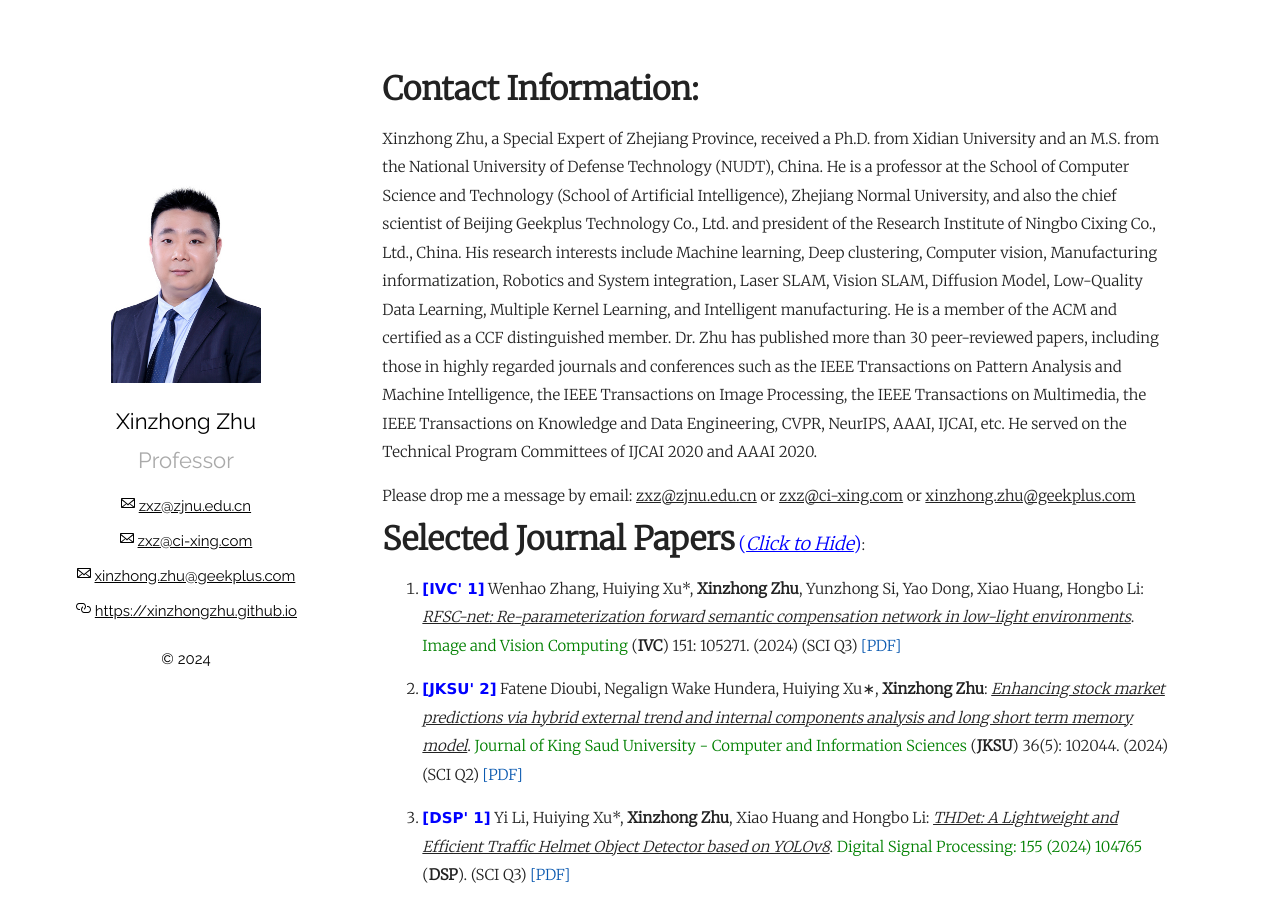
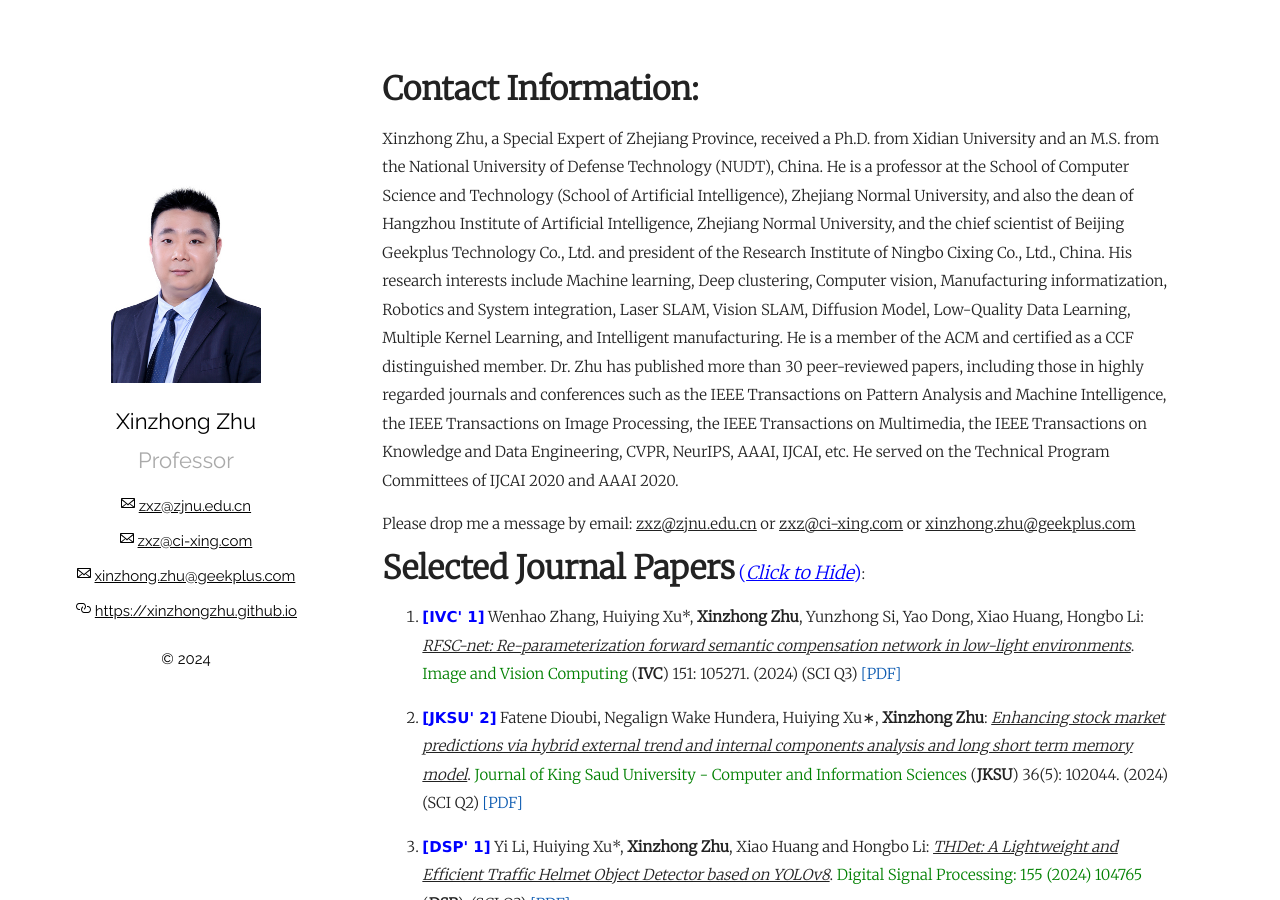
Before and after one commit to xinzhongzhu/xinzhongzhu.github.io, a Jekyll site: the page built from index.md, in a window 1280 px wide and 900 px high. Built offline with Jekyll 4.4.1, drawn with Linux system fonts in a browser that asks for light colours; part of the change alters nothing that is shown; some of the changed text lies outside the part shown.

Commit message:
Update index.md

```diff
--- a/index.md
+++ b/index.md
@@ -6,7 +6,7 @@ layout: page
 <font size="6"><b>Contact Information:</b></font>
 
 
-Xinzhong Zhu, a Special Expert of Zhejiang Province, received a Ph.D. from Xidian University and an M.S. from the National University of Defense Technology (NUDT), China. He is a professor at the School of Computer Science and Technology (School of Artificial Intelligence), Zhejiang Normal University, and also the chief scientist of Beijing Geekplus Technology Co., Ltd. and president of the Research Institute of Ningbo Cixing Co., Ltd., China. His research interests include Machine learning, Deep clustering, Computer vision, Manufacturing informatization, Robotics and System integration, Laser SLAM, Vision SLAM, Diffusion Model, Low-Quality Data Learning, Multiple Kernel Learning, and Intelligent manufacturing. He is a member of the ACM and certified as a CCF distinguished member. Dr. Zhu has published more than 30 peer-reviewed papers, including those in highly regarded journals and conferences such as the IEEE Transactions on Pattern Analysis and Machine Intelligence, the IEEE Transactions on Image Processing, the IEEE Transactions on Multimedia, the IEEE Transactions on Knowledge and Data Engineering, CVPR, NeurIPS, AAAI, IJCAI, etc. He served on the Technical Program Committees of IJCAI 2020 and AAAI 2020.
+Xinzhong Zhu, a Special Expert of Zhejiang Province, received a Ph.D. from Xidian University and an M.S. from the National University of Defense Technology (NUDT), China. He is a professor at the School of Computer Science and Technology (School of Artificial Intelligence), Zhejiang Normal University, and also the dean of Hangzhou Institute of Artificial Intelligence, Zhejiang Normal University, and the chief scientist of Beijing Geekplus Technology Co., Ltd. and president of the Research Institute of Ningbo Cixing Co., Ltd., China. His research interests include Machine learning, Deep clustering, Computer vision, Manufacturing informatization, Robotics and System integration, Laser SLAM, Vision SLAM, Diffusion Model, Low-Quality Data Learning, Multiple Kernel Learning, and Intelligent manufacturing. He is a member of the ACM and certified as a CCF distinguished member. Dr. Zhu has published more than 30 peer-reviewed papers, including those in highly regarded journals and conferences such as the IEEE Transactions on Pattern Analysis and Machine Intelligence, the IEEE Transactions on Image Processing, the IEEE Transactions on Multimedia, the IEEE Transactions on Knowledge and Data Engineering, CVPR, NeurIPS, AAAI, IJCAI, etc. He served on the Technical Program Committees of IJCAI 2020 and AAAI 2020.
 
 Please drop me a message by email: <u>zxz@zjnu.edu.cn</u> or <u>zxz@ci-xing.com</u> or <u>xinzhong.zhu@geekplus.com</u>
 
@@ -121,6 +121,9 @@ Please drop me a message by email: <u>zxz@zjnu.edu.cn</u> or <u>zxz@ci-xing.com<
   <p>
     <ol>
 
+
+<p style="margin-top: 8px;"><li><font face="verdana" color="blue"><b>[AAAI' 5]</b></font> Zeyu Wanga#, Chen Lia#, <b>Huiying Xu</b>*, <b>Xinzhong Zhu</b>*, hHongbo Li: <i><u>Mamba YOLO: SSMs-Based YOLO For Object Detection</u></i>. <font color="green">AAAI 2025</font>. (CCF Rank A) <a href = "https://arxiv.org/pdf/2406.05835">[PDF]</a> <a href = "https://github.com/HZAI-ZJNU/Mamba-YOLO">[Code]</a> <a href = "https://mp.weixin.qq.com/s/akYY5sKYU6FAgN4nTcYB1w">[Intro]</a></li></p>
+
 <p style="margin-top: 8px;"><li><font face="verdana" color="blue"><b>[MM' 2]</b></font> Dayu Hu, Suyuan Liu, Jun Wang, Junpu Zhang, Siwei Wang, Xingchen Hu, <b>Xinzhong Zhu</b>*, Chang Tang, Xinwang Liu*: <i><u>Reliable Attribute-missing Multi-view Clustering with Instance-level and Feature-level Cooperative Imputation</u></i>. <font color="green">ACM MM 2024</font>. (CCF Rank A) </a>  </li></p>
 
 <p style="margin-top: 8px;"><li><font face="verdana" color="blue"><b>[MM' 1]</b></font> Fangdi Wang, Siwei Wang, Tianrui Liu, Jiaqi Jin, Zhibin Dong, Xihong Yang, Yu Feng, <b>Xinzhong Zhu</b>*, Xinwang Liu*, En Zhu: <i><u>View Gap Matters: Cross-view Topology and Information Decoupling for Multi-view Clustering</u></i>. <font color="green">ACM MM 2024</font>. (CCF Rank A) </a>  </li></p>
@@ -158,9 +161,8 @@ Please drop me a message by email: <u>zxz@zjnu.edu.cn</u> or <u>zxz@ci-xing.com<
   <summary><font size="6"><b>PrePrint</b></font> <font size="4" color="blue">(<i><u>Click to Hide</u></i>)</font>:</summary>
   <p>
     <ol>
-<p style="margin-top: 8px;"><li><font face="verdana" color="blue"><b>[ArXiv' 2]</b></font> Yunzhong Si, Huiying Xu*, <b>Xinzhong Zhu</b>*, Wenhao Zhang, Yao Dong, Yuxing Chen, Hongbo Li: <i><u>SCSA: Exploring the Synergistic Effects Between Spatial and Channel Attention</u></i>. <font color="green">ArXiv</font> 2024. <a href = "https://arxiv.org/pdf/2407.05128v1">[PDF]</a> <a href = "https://github.com/HZAI-ZJNU/SCSA">[Code]</a></li></p>
+<p style="margin-top: 8px;"><li><font face="verdana" color="blue"><b>[ArXiv' 1]</b></font> Yunzhong Si, Huiying Xu*, <b>Xinzhong Zhu</b>*, Wenhao Zhang, Yao Dong, Yuxing Chen, Hongbo Li: <i><u>SCSA: Exploring the Synergistic Effects Between Spatial and Channel Attention</u></i>. <font color="green">ArXiv</font> 2024. <a href = "https://arxiv.org/pdf/2407.05128v1">[PDF]</a> <a href = "https://github.com/HZAI-ZJNU/SCSA">[Code]</a></li></p>
 
-<p style="margin-top: 8px;"><li><font face="verdana" color="blue"><b>[ArXiv' 1]</b></font> Zeyu Wanga#, Chen Lia#, <b>Huiying Xu</b>*, <b>Xinzhong Zhu</b>*: <i><u>Mamba YOLO: SSMs-Based YOLO For Object Detection</u></i>. <font color="green">ArXiv</font> 2024. <a href = "https://arxiv.org/pdf/2406.05835">[PDF]</a> <a href = "https://github.com/HZAI-ZJNU/Mamba-YOLO">[Code]</a> <a href = "https://mp.weixin.qq.com/s/akYY5sKYU6FAgN4nTcYB1w">[Intro]</a></li></p>
 
 
 
```
